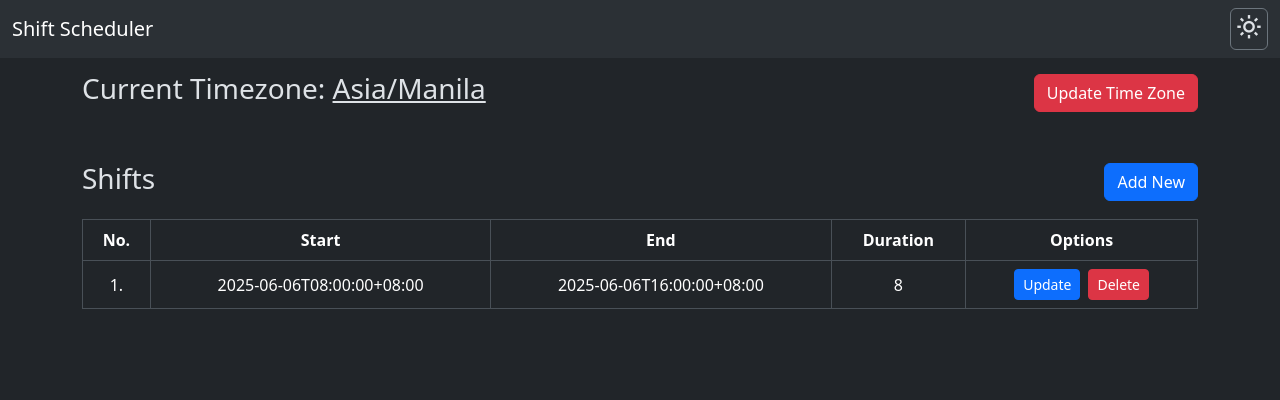
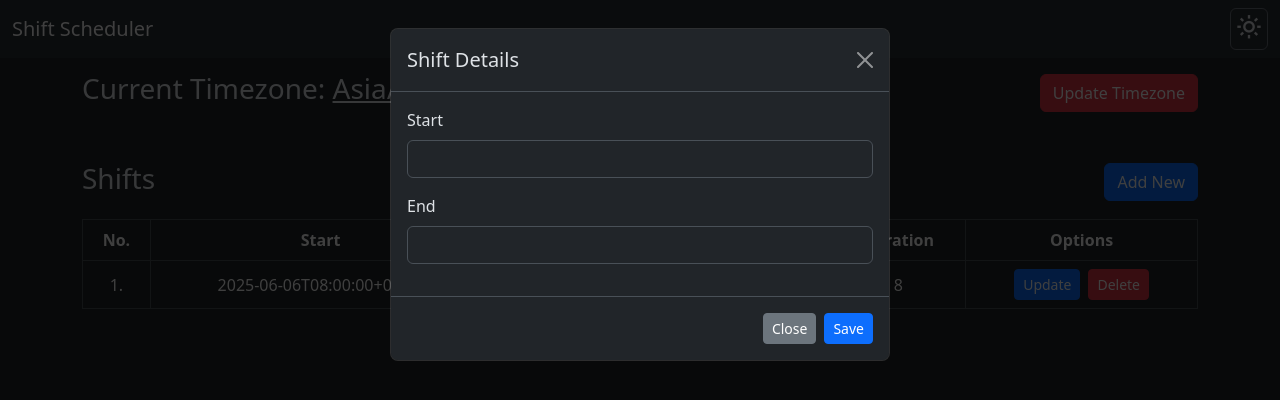
Before and after one commit to alonzojoe/shift-scheduler-frontend, a Vue app: page / in a window 1280 px wide. Both pictures are taken after a click on the button "Add New". Shown: the top 400 px of the page. Built offline with nearby package versions, Linux system fonts and the light colour scheme; what vue-sweetalert2 would draw is missing.

Commit message:
create reusable modal and implement in updating of timezone and creating and updating of shift

```diff
--- a/src/components/Shifts.vue
+++ b/src/components/Shifts.vue
@@ -1,8 +1,24 @@
 <template>
+    <Modal title="Shift Details" modalId="shiftModal">
+        <template #body>
+            <div class="mb-3">
+                <label for="xtimezone" class="form-label">Start</label>
+                <input type="text" class="form-control" id="xtimezone">
+            </div>
+            <div class="mb-3">
+                <label for="xtimezone" class="form-label">End</label>
+                <input type="text" class="form-control" id="xtimezone">
+            </div>
+        </template>
+        <template #footer>
+            <button type="button" class="btn btn-secondary btn-sm" data-bs-dismiss="modal">Close</button>
+            <button type="button" class="btn btn-primary btn-sm">Save</button>
+        </template>
+    </Modal>
     <div class="mt-5">
         <div class="d-flex align-items-center justify-content-between gap-2 flex-wrap mt-2">
             <h3>Shifts</h3>
-            <button class="btn btn-primary">Add New</button>
+            <button class="btn btn-primary" data-bs-toggle="modal" data-bs-target="#shiftModal">Add New</button>
         </div>
 
         <div class="table-responsive">
@@ -36,7 +52,7 @@
 </template>
 
 <script setup>
-
+import Modal from './UI/Modal.vue';
 </script>
 
 <style lang="scss" scoped></style>
--- a/src/components/Timezone.vue
+++ b/src/components/Timezone.vue
@@ -1,12 +1,24 @@
 <template>
+    <Modal title="Update Timezone" modalId="timezoneModal">
+        <template #body>
+            <div class="mb-3">
+                <label for="xtimezone" class="form-label">Timezone</label>
+                <input type="text" class="form-control" id="xtimezone">
+            </div>
+        </template>
+        <template #footer>
+            <button type="button" class="btn btn-secondary btn-sm" data-bs-dismiss="modal">Close</button>
+            <button type="button" class="btn btn-primary btn-sm">Save</button>
+        </template>
+    </Modal>
     <div class="d-flex align-items-center justify-content-between gap-2 flex-wrap mt-2">
         <h3>Current Timezone: <span class="text-decoration-underline">Asia/Manila</span></h3>
-        <button class="btn btn-danger">Update Time Zone</button>
+        <button class="btn btn-danger" data-bs-toggle="modal" data-bs-target="#timezoneModal">Update Timezone</button>
     </div>
 </template>
 
 <script setup>
-
+import Modal from './UI/Modal.vue';
 </script>
 
 <style lang="scss" scoped></style>
--- /dev/null
+++ b/src/components/UI/Modal.vue
@@ -0,0 +1,31 @@
+<template>
+    <div class="modal fade" :id="modalId" tabindex="-1" :aria-labelledby="`${modalId}Label`" aria-hidden="true">
+        <div class="modal-dialog">
+            <div class="modal-content">
+                <div class="modal-header">
+                    <h1 class="modal-title fs-5" :id="`${modalId}Label`">{{ title }}</h1>
+                    <button type="button" class="btn-close" data-bs-dismiss="modal" aria-label="Close"></button>
+                </div>
+                <div class="modal-body">
+                    <slot name="body">
+                        <p>Please Provide Modal Content</p>
+                    </slot>
+                </div>
+                <div class="modal-footer">
+                    <slot name="footer">
+                        <p>Please Provide Modal Footer</p>
+                    </slot>
+                </div>
+            </div>
+        </div>
+    </div>
+</template>
+
+<script setup>
+const props = defineProps({
+    title: String,
+    modalId: String
+})
+</script>
+
+<style lang="scss" scoped></style>
--- a/src/main.js
+++ b/src/main.js
@@ -4,7 +4,8 @@ import VueSweetalert2 from "vue-sweetalert2";
 import "./style.css";
 import "bootstrap";
 import "bootstrap/dist/css/bootstrap.min.css";
-import 'sweetalert2/dist/sweetalert2.min.css'
+import "bootstrap/dist/js/bootstrap.min.js";
+import "sweetalert2/dist/sweetalert2.min.css";
 
 import App from "./App.vue";
 
```
